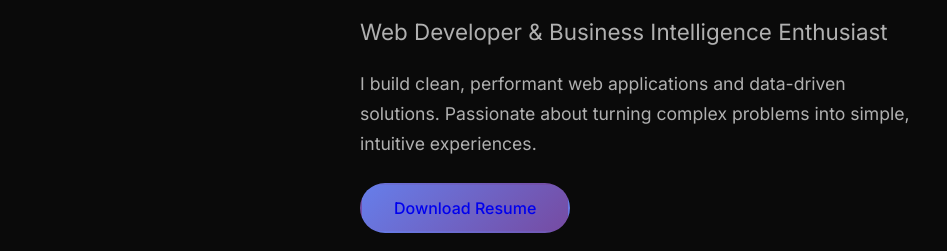
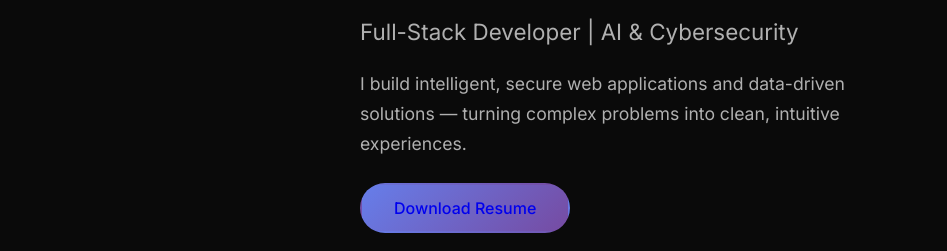
Before and after one commit to briverag-star/briverag-star, a plain HTML site: page index.html in a window 1280 px wide. Shown: the part 309-560 px from the top of the page, without its empty margins (0-947 px from the left). Drawn offline with Linux system fonts and the light colour scheme.

Commit message:
update bio

```diff
--- a/index.html
+++ b/index.html
@@ -50,8 +50,8 @@
             <div class="info-box">
                 <h3>Hi, I'm</h3>
                 <h1>Bryan Rivera</h1>
-                <p class="role">Web Developer & Business Intelligence Enthusiast</p>
-                <p class="bio">I build clean, performant web applications and data-driven solutions. Passionate about turning complex problems into simple, intuitive experiences.</p>
+                <p class="role">Full-Stack Developer | AI & Cybersecurity</p>
+                <p class="bio">I build intelligent, secure web applications and data-driven solutions — turning complex problems into clean, intuitive experiences.</p>
 
                 <div class="btn-group">
                     <a href="path/to/your-resume.pdf" download="Bryan_Rivera_Resume.pdf" class="btn btn-primary">Download Resume</a>
```
